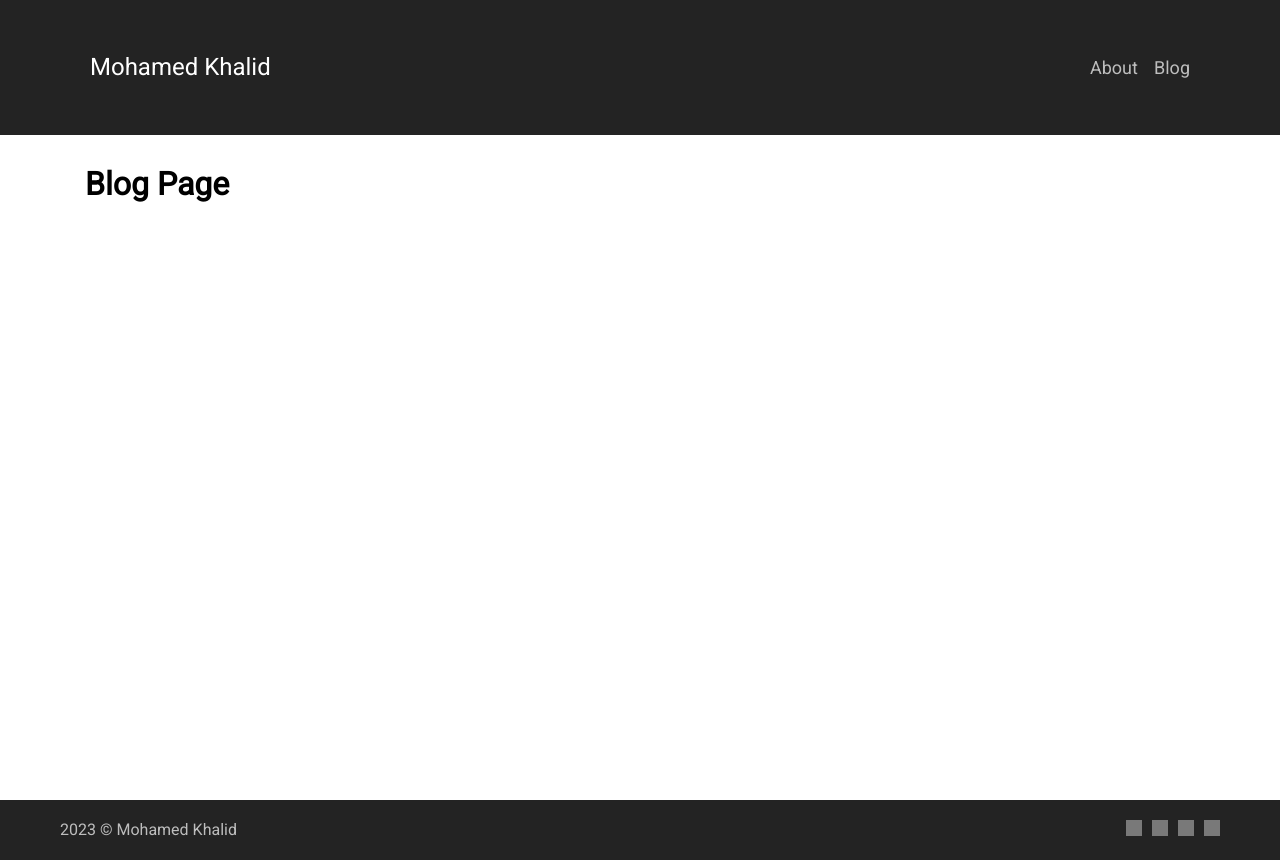
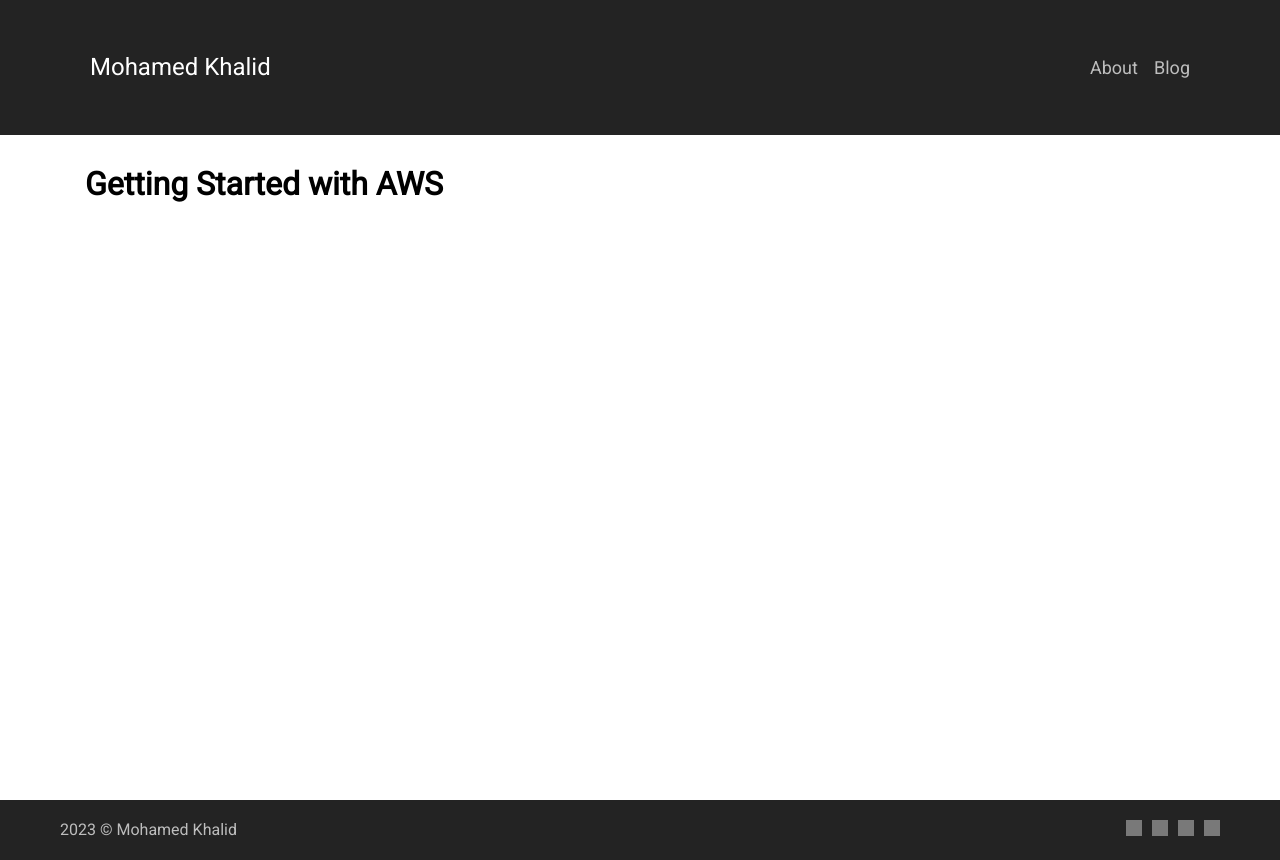
Before and after one commit to mohamedtsx/next-blog, a Next.js app: page /blogs/aws in a window 1280 px wide. Built offline with nearby package versions, Linux system fonts and the light colour scheme; grey boxes are pictures that could not be loaded.

Commit message:
blog page works well

```diff
--- a/pages/blogs/[slug].tsx
+++ b/pages/blogs/[slug].tsx
@@ -1,13 +1,40 @@
+import { BlogMetaData } from '@/components/card/card.component';
+import { GetStaticPropsContext } from 'next';
+
+type BlogProps = {
+    blogContent: {
+        content: string;
+        data: BlogMetaData
+    }
+}
+
+const Blog = ({ blogContent }: BlogProps) => {
+
+    const { content, data } = blogContent;
+
+    return(
+        <main>
+            <h1>{data.title}</h1>
+        </main>
+    );
+}
+
+export async function getStaticPaths() {
+    const { paths } = await import('@/utils/get-metadata');
+    return { paths, fallback: false };
+}
+
+export async function getStaticProps(context: any) {
+    const { params: { slug } } = context;
+
+
+    const getBlogContent = await import("@/utils/get-blogcontent");
+    const blog = getBlogContent["default"](slug);
+    const blogContent = JSON.parse(JSON.stringify(blog));
+
+    return { props: {blogContent}};
+}
 
 
 
-const Blog = () => {
-
-    return(
-        <main>
-            <h1>Blog Page</h1>
-        </main>
-    )
-}
-
 export default Blog;
--- /dev/null
+++ b/utils/get-blogcontent.ts
@@ -0,0 +1,11 @@
+import fs from 'fs';
+import matter from 'gray-matter';
+
+
+const getBlogContent = (slug: string) => {
+    const content = fs.readFileSync(`posts/${slug}.md`, 'utf-8');
+    const matterResult = matter(content);
+    return matterResult;
+}
+
+export default getBlogContent;
--- a/utils/get-metadata.ts
+++ b/utils/get-metadata.ts
@@ -16,4 +16,15 @@
     });
 }
 
-export const blogsMetaData = getBlogsMetaDate();
+const blogsMetaData = getBlogsMetaDate();
+
+export const paths = blogsMetaData.map(el => (
+  {
+    params: {
+      slug: el.slug
+    }
+  }
+));
+
+
+export default blogsMetaData;
```
Also changed, not shown: pages/index.tsx (+7 -6 lines).
